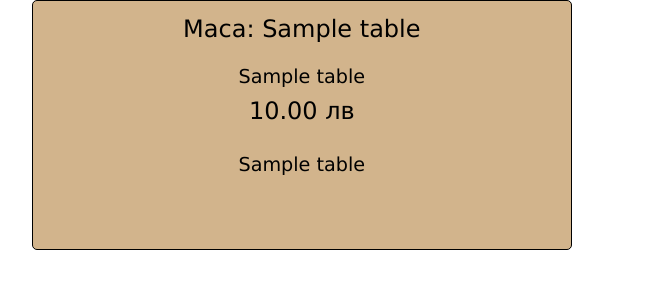
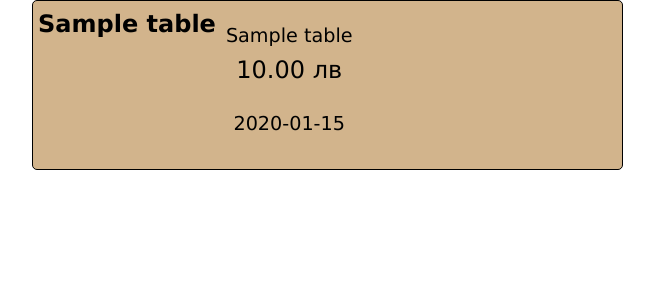
Before and after one commit to borko81/waitress_pms, a Flask app: template templates/index.html in a window 1280 px wide. Shown: the top 300 px of the page, without its empty margins (53-707 px from the left). Run offline with Flask 2, Linux system fonts and the light colour scheme; the template is opened without the code that fills it: most values are stand-ins (such as "Sample title", 1, 10 or a date in 2020).

Commit message:
Change position of element

```diff
--- a/templates/index.html
+++ b/templates/index.html
@@ -11,9 +11,11 @@
         * {
             font-family: "Lucida Sans", sans-serif;
         }
-        .info :hover {
+
+        /* Color when mouse over */
+        /* .info :hover {
             background-color: white;
-        }
+        } */
 
         .housekeeping {
             display: grid;
@@ -23,14 +25,14 @@
             color: #444;
         }
         .info_content {
+            display: flex;
             border: 1px solid black;
             background-color: #fff;
             color: #000;
             border-radius: 5px;
-            padding: 10px;
+            padding: 5px;
             font-size: 150%;
-            height: 250px;
-            text-align: center;
+            height: 170px;
         }
         .info_all_center {
             text-align: center;
@@ -39,6 +41,7 @@
         .housekeeping > a {
             text-decoration: none;
         }
+
         .modal {
             display: none;
             position: fixed;
@@ -49,6 +52,14 @@
             height: 100%;
             overflow: auto;
             background-color: rgba(0,0,0,0.6);
+        }
+
+        .my_left{
+            text-align: left;
+        }
+
+        .my_right{
+            text-align: right;
         }
 
         .closd {
@@ -89,11 +100,11 @@
             {% for table in data %}
             <a href="#" class="info" data-id={{ table[0] }}>
                 <div class="info_content">
-                    Маса: {{ table[1] }}
+                    <p><span class="my_left"><b>{{ table[1] }}</b></span></p>
                     <div class="info_all_center">
                         <small>{{ table[2] }}</small>
                         <p>{{ "%.2f"|format(table[3]) }} лв</p>
-                        <small>{{ table[4] }}</small>
+                        <small>{{ table[4].strftime('%m.%d.%Y %H:%M') }}</small>
                     </div>
                 </div>
             </a>
```
